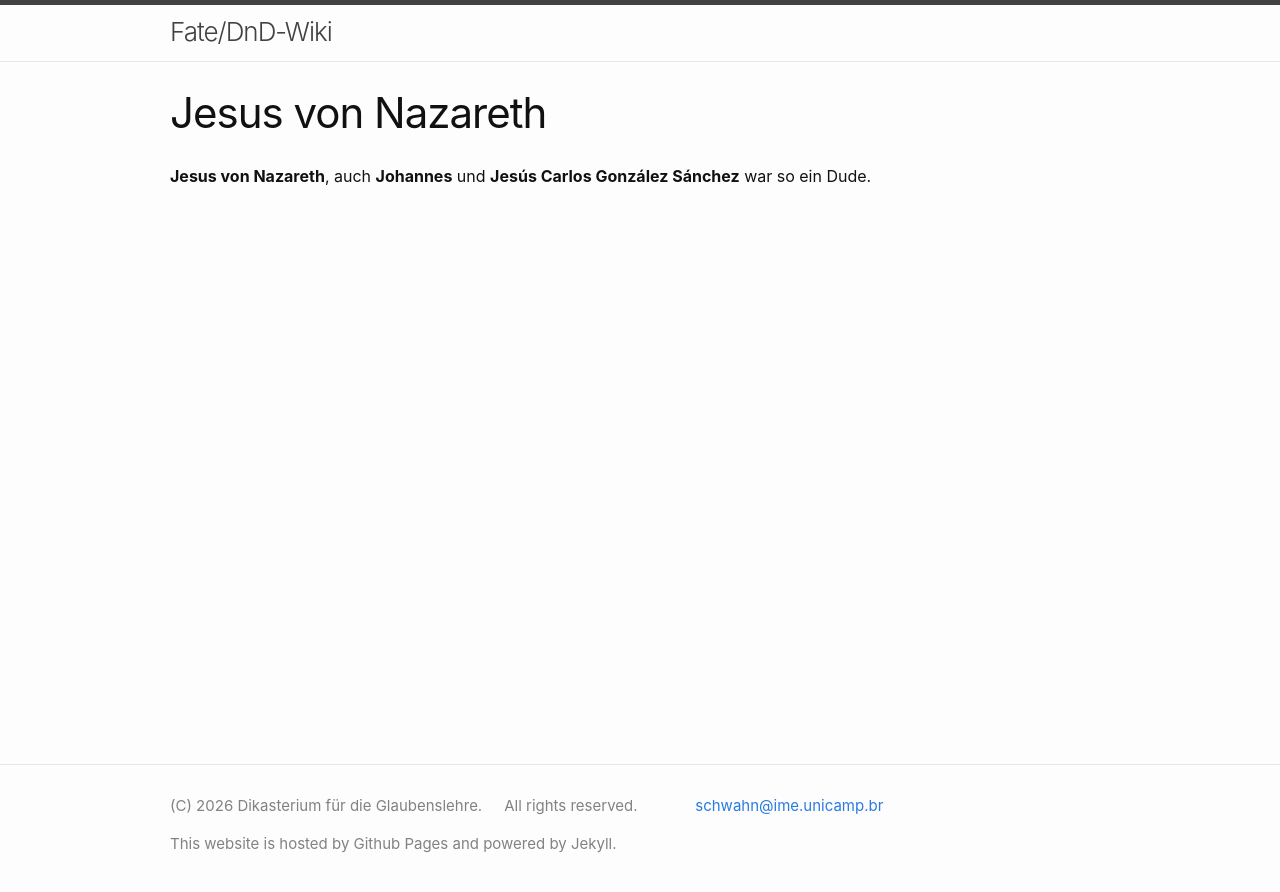
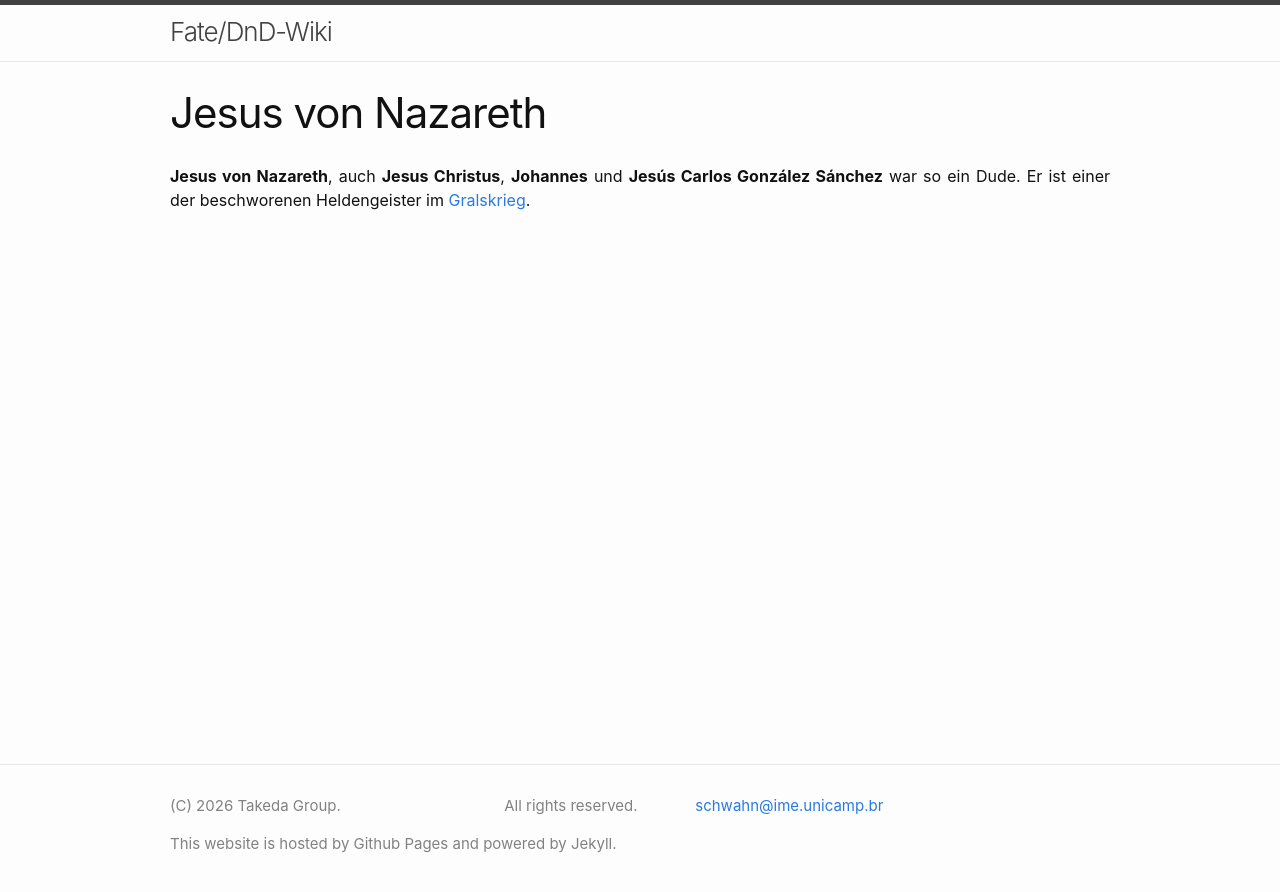
Before and after one commit to PSchwahn/fatedndwiki, a Jekyll site: the page built from _wiki/jesus.md, in a window 1280 px wide. Shown: the top 892 px of the page. Built offline with Jekyll 4.4.1, drawn with Linux system fonts in a browser that asks for light colours; some web fonts are replaced.

```diff
--- a/_includes/footer.html
+++ b/_includes/footer.html
@@ -6,7 +6,7 @@
     <div class="footer-col-wrapper">
 
       <div class="footer-col footer-col-1">
-        (C) 2026 Dikasterium für die Glaubenslehre.
+        (C) 2026 Takeda Group.
       </div>
 
       <div class="footer-col footer-col-2">
--- a/_wiki/jesus.md
+++ b/_wiki/jesus.md
@@ -3,4 +3,4 @@ layout: page
 title: Jesus von Nazareth
 ---
 
-**Jesus von Nazareth**, auch **Johannes** und **Jesús Carlos González Sánchez** war so ein Dude.
+**Jesus von Nazareth**, auch **Jesus Christus**, **Johannes** und **Jesús Carlos González Sánchez** war so ein Dude. Er ist einer der beschworenen Heldengeister im [Gralskrieg]({{ "wiki/gralskrieg" | relative_url }}).
```
Also changed, not shown: _wiki/akademie.md (added, +22 -0 lines), _wiki/gralskrieg.md (added, +6 -0 lines), _wiki/luna.md (+1 -1 lines), _wiki/luzifer.md (+1 -1 lines), _wiki/munzir.md (+1 -1 lines), _wiki/takeda.md (added, +6 -0 lines).
